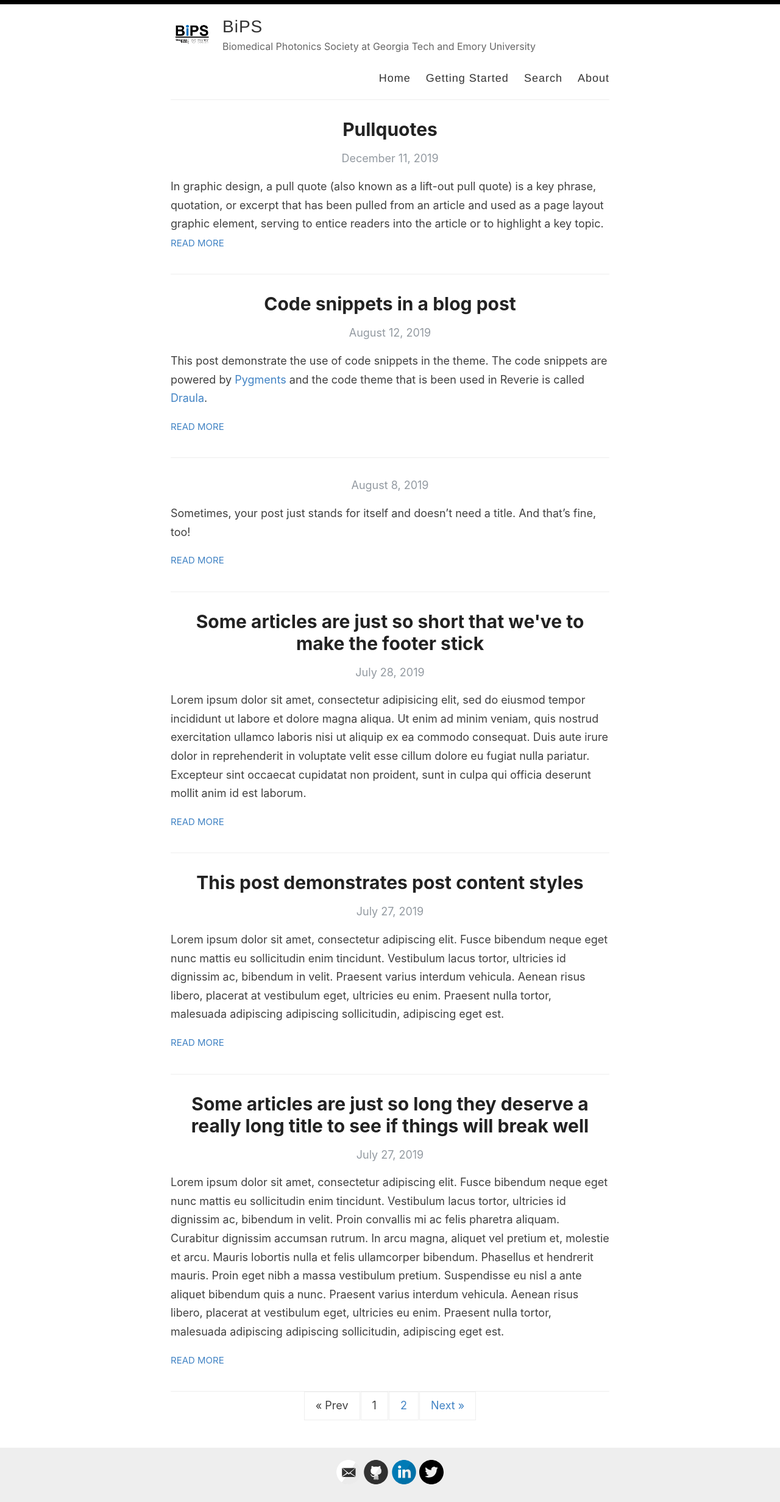
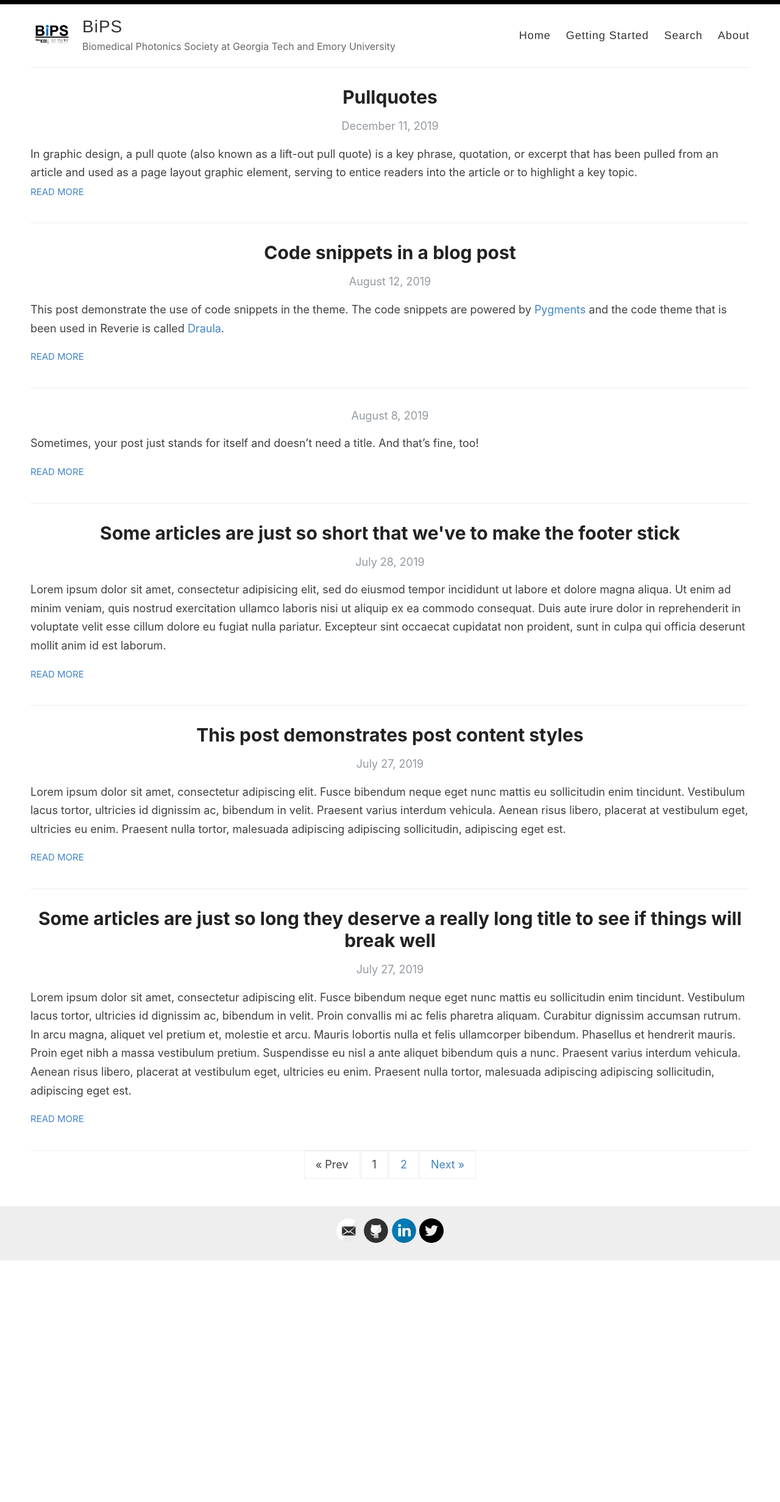
Before and after one commit to bipsgatech/bipsgatech.github.io, a Jekyll site: the page built from index.html, in a window 1280 px wide. Shown: the whole page at 61% size. Built offline with Jekyll 4.4.1, drawn with Linux system fonts in a browser that asks for light colours; the list of posts is cut into pages by our own code; after the commit the page ends 2068 px from its top, so only the background shows below that.

Commit message:
Update style.scss
Change margin

```diff
--- a/assets/style.scss
+++ b/assets/style.scss
@@ -31,10 +31,11 @@ body {
 }
 
 .container {
-  margin: 0 auto;
-  max-width: 740px;
+// margin: 0 auto;
+// max-width: 740px;
+  margin: 0 40px;
   padding: 0 10px;
-  width: 100%;
+// width: 100%;
 }
 
 h1, h2, h3, h4, h5, h6 {
```
